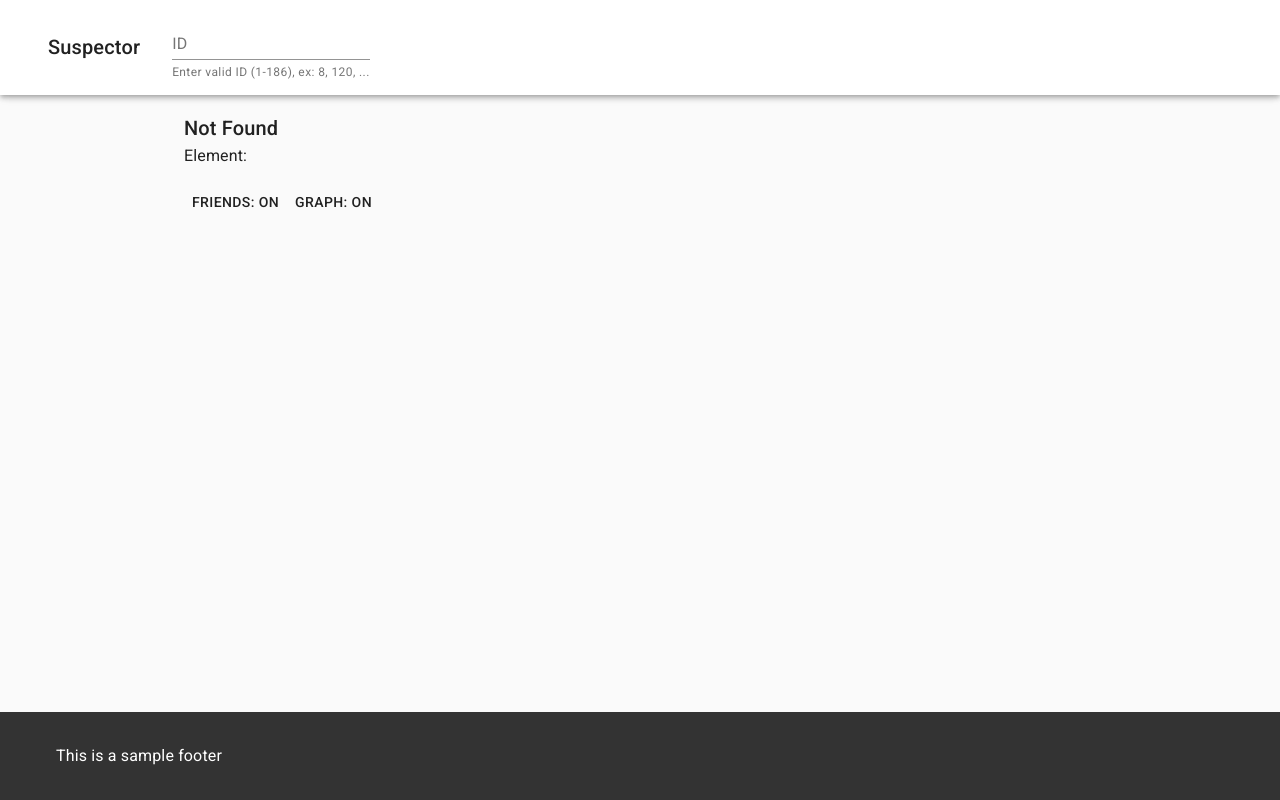
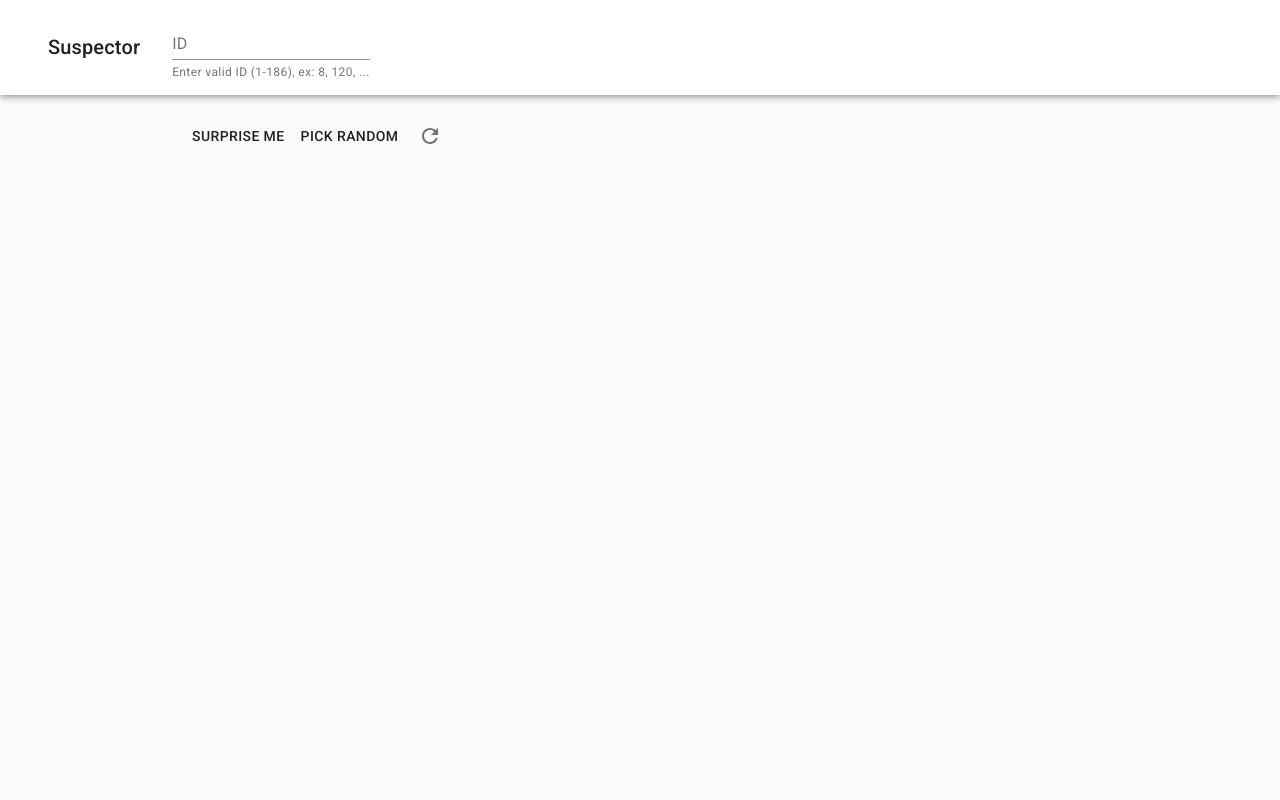
Before and after one commit to JonathanGun/graph-viewer-web-app, a React (Create React App) app: page / in a window 1280 px wide. Before the commit this address had no page. Built offline with nearby package versions, Linux system fonts and the light colour scheme.

Commit message:
deployed to firebase, rework UI

```diff
--- a/package.json
+++ b/package.json
@@ -5,7 +5,8 @@
   "private": true,
   "scripts": {
     "start": "react-scripts start",
-    "build": "react-scripts build",
+    "build": "react-scripts build && yarn run delete-maps",
+    "delete-maps": "rm ./build/static/js/*.map && rm ./build/static/css/*.map",
     "test": "react-scripts test",
     "eject": "react-scripts eject"
   },
@@ -19,7 +20,8 @@
     "react-d3-graph": "^2.4.1",
     "react-dom": "latest",
     "react-scripts": "latest",
-    "styled-components": "^5.1.1"
+    "styled-components": "^5.1.1",
+    "yarn": "^1.22.4"
   },
   "browserslist": {
     "production": [
--- a/src/components/App.jsx
+++ b/src/components/App.jsx
@@ -4,7 +4,6 @@ import { Box } from '@material-ui/core'
 
 import Header from "./Header.jsx"
 import Content from "./Content.jsx"
-import Footer from "./Footer.jsx"
 
 class App extends React.Component {
   constructor(props) {
@@ -30,7 +29,6 @@ class App extends React.Component {
         <CssBaseline />
         <Header onSearchBarChange={(e) => this.handleSubmit(e)} />
         <Content startID={this.state.startID}/>
-        <Footer />
       </Box>
     )
   }
--- a/src/components/Content.jsx
+++ b/src/components/Content.jsx
@@ -1,14 +1,19 @@
 import React from 'react'
-import { Toolbar, Typography, Container } from '@material-ui/core'
-import FriendList from "./FriendList.jsx"
-import FriendGraph from "./FriendGraph.jsx"
-import { Button, Box } from "@material-ui/core"
+import { Toolbar, Container } from '@material-ui/core'
+import { Button, Box, IconButton } from "@material-ui/core"
+import RefreshIcon from '@material-ui/icons/Refresh'
+import { CircularProgress } from '@material-ui/core'
+
+import FriendCard from "./FriendCard.jsx"
+import GraphCard from "./GraphCard.jsx"
 
 import "../stylesheets/content.css"
 
 const getLink = function(id) {
   return `https://avatar.labpro.dev/friends/${id}`
 }
+
+const TOTAL_SUSPECTS = 186
 
 const invalidResult = {
   startID: -1,
@@ -29,13 +34,9 @@ class Content extends React.Component {
     }
     this.data = {}
     this.links = {}
-    this.graphData = {
-      nodes: [],
-      links: [],
-    }
   }
 
-  changeState(id) {
+  loadFromAPI(id) {
     this.setState({
       isLoading: true
     })
@@ -85,6 +86,38 @@ class Content extends React.Component {
     }
   }
 
+  toggleGraphChanged() {
+    this.setState({
+      showGraph: !this.state.showGraph
+    })
+  }
+
+  toggleFriendChanged() {
+    this.setState({
+      showFriends: !this.state.showFriends
+    })
+  }
+
+  handleNodeClick(e) {
+    if (e === this.state.lastClick) {
+      this._removeNode(e)
+    } else if (e in this.links) {
+      this.setState({
+        lastClick: e,
+      })
+    } else {
+      this.loadFromAPI(e)
+    }
+  }
+
+  handleListClick(e) {
+    e = e.target
+    while (!e.id) {
+      e = e.parentNode
+    }
+    if (e.id) this.handleNodeClick(e.id)
+  }
+
   _addNode(node) {
     console.log("Added new node:", node)
     this.data[node.id] = {
@@ -98,98 +131,74 @@ class Content extends React.Component {
   _removeNode(id) {
     console.log("Removed node:", id)
     delete this.links[id]
-  }
-
-  toggleFriendChanged() {
     this.setState({
-      showFriends: !this.state.showFriends
+      lastClick: null,
     })
   }
 
-  toggleGraphChanged() {
-    this.setState({
-      showGraph: !this.state.showGraph
-    })
+  _randomAddNode() {
+    var n = null
+    if (this.links.size > 0) {
+      n = Object.keys(this.links)[Math.floor(Math.random() * this.links.size)]
+    } else {
+      n = Math.ceil(Math.random() * (TOTAL_SUSPECTS - 1))
+    }
+    console.log("Randomizing...", n)
+    this.loadFromAPI(n)
   }
 
-  handleNodeClick(e) {
-    if (e in this.links) {
-      this._removeNode(e)
-      return
-    }
-    if (e == -1) {
-      e = Math.ceil(Math.random() * 185)
-      console.log("Randomizing...", e)
-    }
-    this.changeState(e)
-  }
-
-  handleListClick(e) {
-    e = e.target
-    if (!e.id) e = e.parentNode.parentNode
-    if (e.id) this.handleNodeClick(e.id)
+  resetGraph() {
+    this.links = {}
+    this.setState({
+      lastClick: null,
+    })
   }
 
   componentDidUpdate(prevProps, prevState) {
     if (prevProps.startID !== this.props.startID && !(this.props.startID in this.state.nodes)) {
-      this.changeState(this.props.startID)
+      this.loadFromAPI(this.props.startID)
     }
   }
 
-  render(props) {
-    var inner = <Container maxWidth="md"><Typography>Loading...</Typography></Container>
+  render() {
+    var inner = <CircularProgress color="inherit" />
     if (!this.state.isLoading) {
-      this.graphData.links = [].concat.apply([], Object.values(this.links))
-      this.graphData.nodes = Array.from(new Set([].concat.apply([], this.graphData.links.map((node) => [node.source, node.target])))).map((id) => { return { id: id, name: this.data[id].name, element: this.data[id].element } })
+
       var lastNode = this.state.nodes[this.state.lastClick] ? this.state.nodes[this.state.lastClick] : invalidResult
       inner =
-        <div>
-          <Container maxWidth="md">
-            <Typography variant="h6" key={lastNode.id}>
-              {lastNode.name}
-            </Typography>
-            {
-              lastNode.id !== -1 ?
-              <Typography paragraph>
-                Element: {lastNode.element}
-              </Typography>
-              : null
-            }
-
-            <Button onClick={() => this.toggleFriendChanged()}>
-              Friends: {this.state.showFriends?"ON":"OFF"}
-            </Button>
-
-            <Button onClick={() => this.toggleGraphChanged()}>
-              Graph: {this.state.showGraph?"ON":"OFF"}
-            </Button>
-
-            {
-              lastNode.friends && this.state.showFriends ?
-              <Box mb={4}>
-                <FriendList friends={lastNode.friends} onClickFriend={(e) => this.handleListClick(e)}/>
-              </Box>
-              : null
-            }
-          </Container>
-
-          <Container maxWidth="lg">
-            {
-              this.graphData.nodes.length > 0 && this.state.showGraph ?
-              <FriendGraph data={this.graphData} onNodeClick={(e) => this.handleNodeClick(e)}/>
-              : null
-            }
-          </Container>
-        </div>
+        <Container maxWidth="md">
+          <FriendCard
+            node={lastNode}
+            show={this.state.lastClick}
+            showFriends={this.state.showFriends}
+            onClickFriend={(e) => this.handleListClick(e)}
+            onToggleFriendClick={() => this.toggleFriendChanged()}
+          />
+          <GraphCard
+            links={this.links}
+            data={this.data}
+            show={this.state.lastClick}
+            showGraph={this.state.showGraph}
+            onNodeClick={(e) => this.handleNodeClick(e)}
+            onToggleGraphClick={() => this.toggleGraphChanged()}
+          />
+        </Container>
     }
 
     return (
-      <div className="content">
-        <main>
-          <Toolbar />
-          { inner }
-        </main>
-      </div>
+      <Container maxWidth="md">
+        <Toolbar />
+        <Box mb={4}>
+          <Button onClick={() => {this.resetGraph();this._randomAddNode()}}>
+            Surprise me
+          </Button>
+          <Button onClick={() => this._randomAddNode()}>
+            Pick Random
+          </Button>
+          <IconButton onClick={() => this.resetGraph()}> <RefreshIcon /> </IconButton>
+        </Box>
+        { inner }
+      </Container>
     )
   }
 }
--- a/src/components/Footer.jsx
+++ /dev/null
@@ -1,16 +0,0 @@
-import React from 'react'
-import { Container, Box, Typography } from '@material-ui/core'
-
-import "../stylesheets/footer.css"
-
-export default function Footer() {
-  return (
-    <div className="footer">
-	    <Box mu = { 4 } p = { 4 } bgcolor = "secondary.main">
-		    <Container maxWidth="lg">
-				<Typography color="primary">This is a sample footer</Typography>
-			</Container>
-	   	</Box>
-   	</div>
-  );
-}
--- /dev/null
+++ b/src/components/FriendCard.jsx
@@ -0,0 +1,23 @@
+import React from 'react'
+import { Card, CardHeader, Avatar, IconButton, Box } from "@material-ui/core"
+import KeyboardArrowDownIcon from '@material-ui/icons/KeyboardArrowDown'
+
+import FriendList from "./FriendList.jsx"
+
+export default function FriendCard(props) {
+  return (
+    props.show ?
+    <Box mb={3}>
+        <Card>
+          <CardHeader
+          avatar={<Avatar>{props.node.name.charAt(0)}</Avatar>}
+          action={<IconButton onClick={props.onToggleFriendClick}><KeyboardArrowDownIcon/></IconButton>}
+          title={props.node.name}
+          subheader={`ID: #${props.node.id} | Element: ${props.node.element}`}
+          />
+          <FriendList show={props.showFriends} friends={props.node.friends} onClickFriend={props.onClickFriend}/>
+        </Card>
+      </Box> :
+    null
+  )
+}
--- /dev/null
+++ b/src/components/GraphCard.jsx
@@ -0,0 +1,56 @@
+import React from 'react'
+import { Typography, Box } from "@material-ui/core"
+import { Card, CardContent, CardHeader, IconButton } from "@material-ui/core"
+import KeyboardArrowDownIcon from '@material-ui/icons/KeyboardArrowDown'
+
+import FriendGraph from "./FriendGraph.jsx"
+
+class GraphCard extends React.Component {
+  constructor(props) {
+    super(props)
+    this.state = {
+      data: {
+        nodes: [],
+        links: [],
+      },
+    }
+  }
+
+  render() {
+    this.state.data.links = [].concat.apply([], Object.values(this.props.links))
+    this.state.data.nodes = Array.from(new Set([].concat.apply([], this.state.data.links.map((node) => [node.source, node.target])))).map((id) => {
+      return {
+        id: id,
+        name: this.props.data[id].name,
+        element: this.props.data[id].element
+      }
+    })
+    return (
+      this.props.show ?
+      <Box mb={3}>
+        <Card>
+          <CardHeader
+            action={<IconButton onClick={this.props.onToggleGraphClick}><KeyboardArrowDownIcon/></IconButton>}
+            title="Graph Visualizer"
+          />
+          {
+            this.props.showGraph && this.state.data.nodes.length > 0 ?
+            <CardContent>
+              <FriendGraph data={this.state.data} onNodeClick={this.props.onNodeClick}/>
+            </CardContent>
+            : null
+          }
+          <CardContent>
+            <Typography paragraph variant="caption">Click on a node to expand node</Typography>
+            <Typography paragraph variant="caption">Click again to delete</Typography>
+            <Typography paragraph variant="caption">Drag node to move node</Typography>
+            <Typography paragraph variant="caption">Drag anywhere else to move graph</Typography>
+          </CardContent>
+        </Card>
+      </Box> :
+      null
+    )
+  }
+}
+
+export default GraphCard
--- a/src/stylesheets/content.css
+++ b/src/stylesheets/content.css
@@ -1,7 +1,3 @@
-.content {
-  padding-bottom: 70px;
-}
-
 .earth {
   background-color: #ffdd99;
 }
```
Also changed, not shown: src/components/FriendGraph.jsx (+15 -16 lines), src/components/FriendList.jsx (+24 -6 lines), src/components/utils/Switch.jsx (deleted, +0 -11 lines), firebase.json (added), 2 other files (tests, documents, lock files or other folders).
